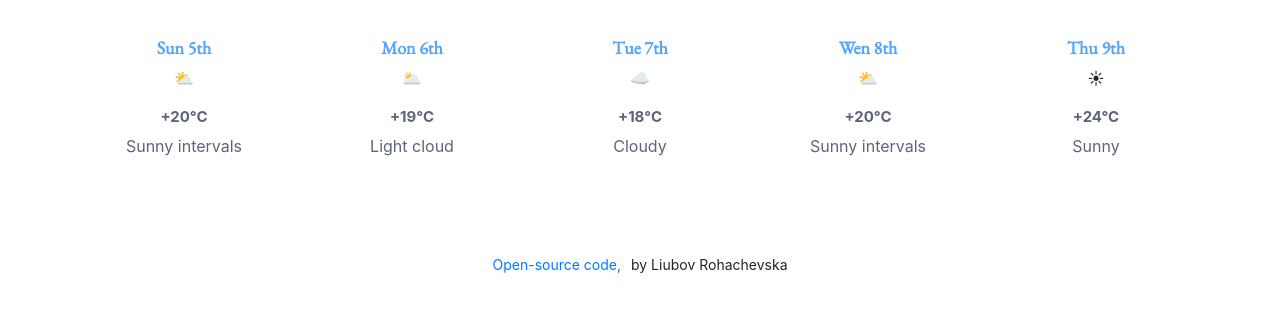
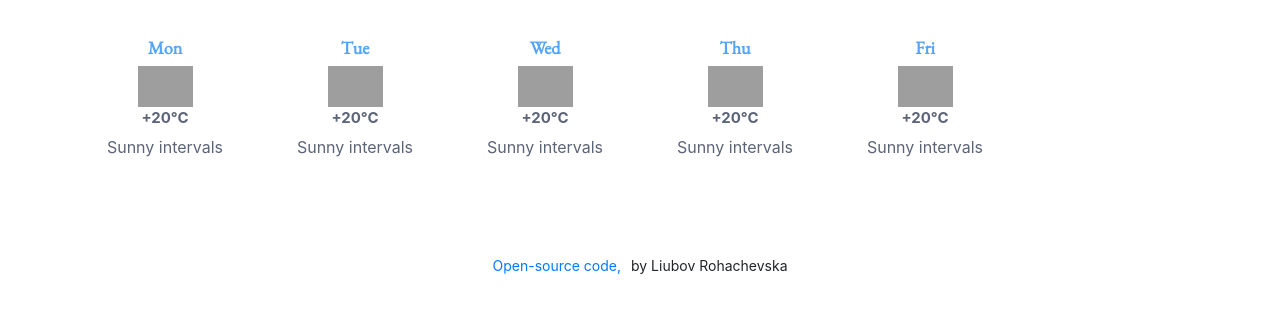
Before and after one commit to Liubov555/SheCodes-Avocado-challenge, a plain HTML site: page index.html in a window 1280 px wide. Shown: the part 285-598 px from the top of the page. Drawn offline with nearby package versions, Linux system fonts and the light colour scheme; no server answers; grey boxes are pictures that could not be loaded.

Commit message:
add forecast weather

```diff
--- a/index.html
+++ b/index.html
@@ -79,79 +79,7 @@
                 </div>
             </div>
         </div>
-        <div>
-            <div class="row">
-                <div class=" col days-group">
-                    <h3 class="days">
-                        Sun 5th
-                    </h3>
-                    <p class="icon">
-                        ⛅
-                    </p>
-                    <p class="temperature">
-                        +20°C
-                    </p>
-                    <p class="weather">
-                        Sunny intervals
-                    </p>
-                </div>
-                <div class=" col days-group">
-                    <h3 class=" days">
-                        Mon 6th
-                    </h3>
-                    <p class="icon">
-                        🌥
-                    </p>
-                    <p class="temperature">
-                        +19°C
-                    </p>
-                    <p class="weather">
-                        Light cloud
-                    </p>
-                </div>
-                <div class="col days-group">
-                    <h3 class="days">
-                        Tue 7th
-                    </h3>
-                    <p class="icon">
-                        ☁
-                    </p>
-                    <p class="temperature">
-                        +18°C
-                    </p>
-                    <p class="weather">
-                        Cloudy
-                    </p>
-                </div>
-                <div class="col days-group">
-                    <h3 class="days">
-                        Wen 8th
-                    </h3>
-                    <p class="icon">
-                        ⛅
-                    </p>
-                    <p class="temperature">
-                        +20°C
-                    </p>
-                    <p class="weather">
-                        Sunny intervals
-                    </p>
-                </div>
-                <div class="col days-group">
-                    <h3 class="days">
-                        Thu 9th
-                    </h3>
-                    <p class="icon">
-                        ☀
-                    </p>
-                    <p class="temperature">
-                        +24°C
-                    </p>
-                    <p class="weather">
-                        Sunny
-                    </p>
-                </div>
-            </div>
+        <div id="forecast">
         </div>
         <footer class="footer">
             <a class="footer-link" href="https://github.com/Liubov555/SheCodes-Challenge">Open-source code,</a>
--- a/src/index.js
+++ b/src/index.js
@@ -67,7 +67,9 @@ function showWeather(response) {
     iconElement.setAttribute("src", `https://openweathermap.org/img/wn/${response.data.weather[0].icon}@2x.png`);
     iconElement.setAttribute("alt", `${response.data.weather[0].description}`);
 
+
     celsiusTemperature = response.data.main.temp;
+
 }
 
 function searchCity(city) {
@@ -105,8 +107,6 @@ searchCity("Kyiv");
 
 /* Convert Celsius - Fahrenheit */
 
-
-
 function convertToFahrenheit(event) {
     event.preventDefault();
     let temperatureElement = document.querySelector("#temperature");
@@ -128,3 +128,34 @@ fahrenheitLink.addEventListener("click", convertToFahrenheit);
 
 let celsiusLink = document.querySelector("#celsius-link");
 celsiusLink.addEventListener("click", convertToCelsius);
+
+/*Weather for the week */
+
+function displayForecast() {
+    let forecastElement = document.querySelector("#forecast");
+    let forecastHTML = `<div class="row">`;
+    let days = ["Mon", "Tue", "Wed", "Thu", "Fri"];
+    days.forEach(function (day) {
+        forecastHTML = forecastHTML + `
+                <div class=" col-2 days-group">
+                    <h3 class="days">
+                        ${day}
+                    </h3>
+                    <img src="https://openweathermap.org/img/wn/50d@2x.png" alt="" width = "55">
+                    <p class="temperature">
+                        +20°C
+                    </p>
+                    <p class="weather">
+                        Sunny intervals
+                    </p>
+                </div>
+    `;
+
+    });
+
+
+    forecastHTML = forecastHTML + `</div>`;
+    forecastElement.innerHTML = forecastHTML;
+}
+
+displayForecast();
```
